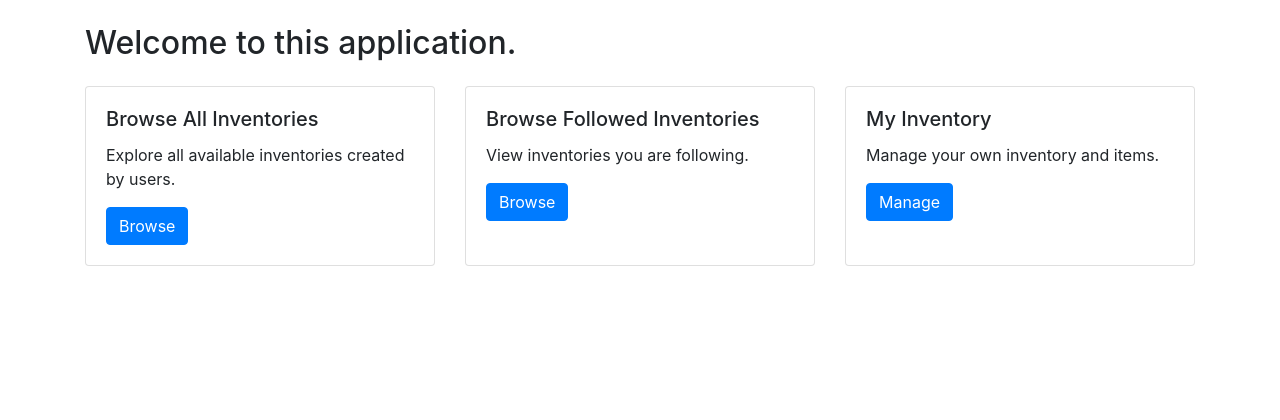
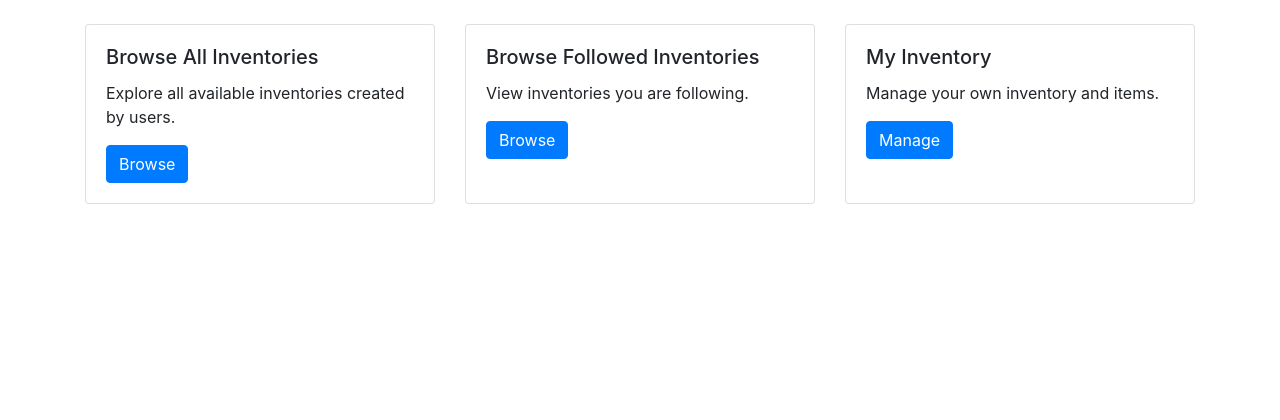
Before and after one commit to finlay-ab/Inventory-Manager, a Flask app: page / in a window 1280 px wide. Shown: the part 272-692 px from the top of the page. Run offline with Flask 3, Linux system fonts and the light colour scheme; some libraries are stand-ins or nearby versions.

Commit message:
Removed description from home.html

```diff
--- a/app/templates/home.html
+++ b/app/templates/home.html
@@ -2,8 +2,6 @@
 {% block content %}
 
 <div class="container mt-4">
-    <h2 class="mb-4">{{ home.description }}</h2>
-
     <div class="row row-cols-1 row-cols-md-3 g-4">
         <div class="col">
             <div class="card h-100">
```
